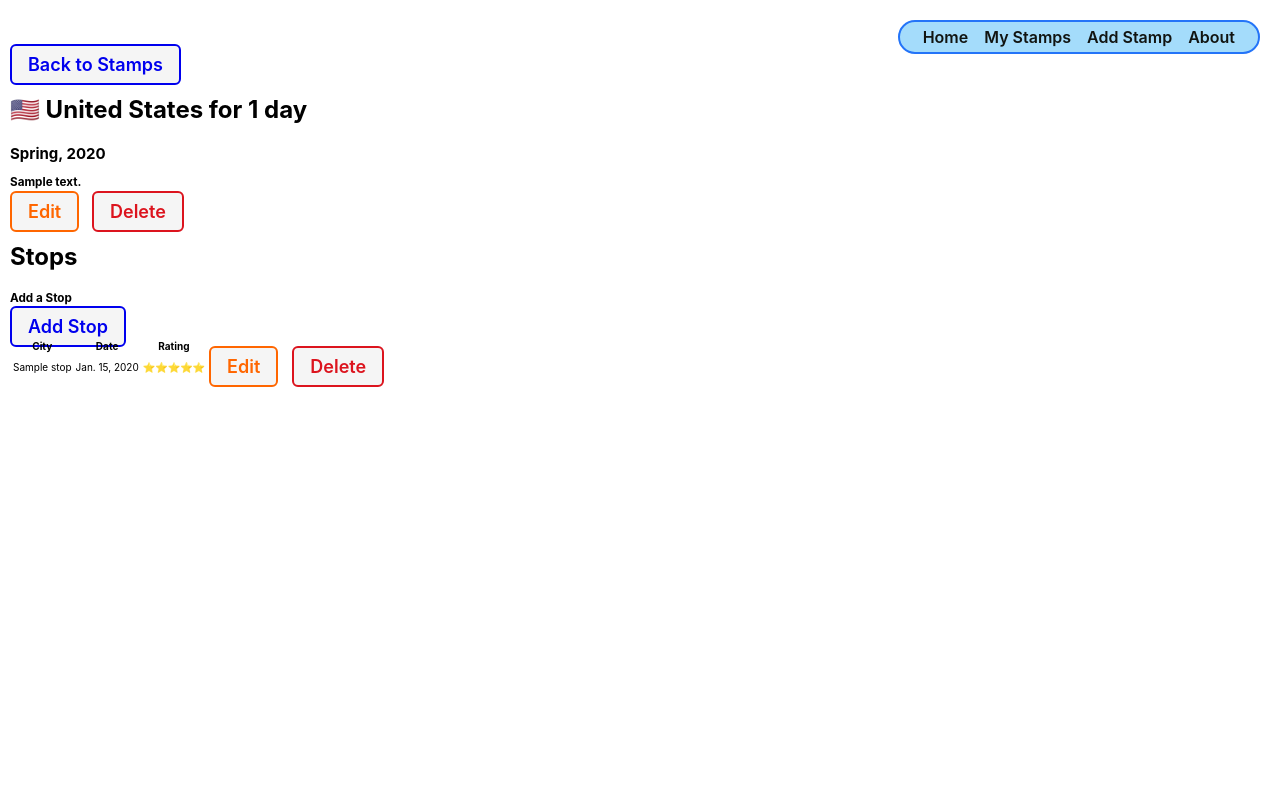
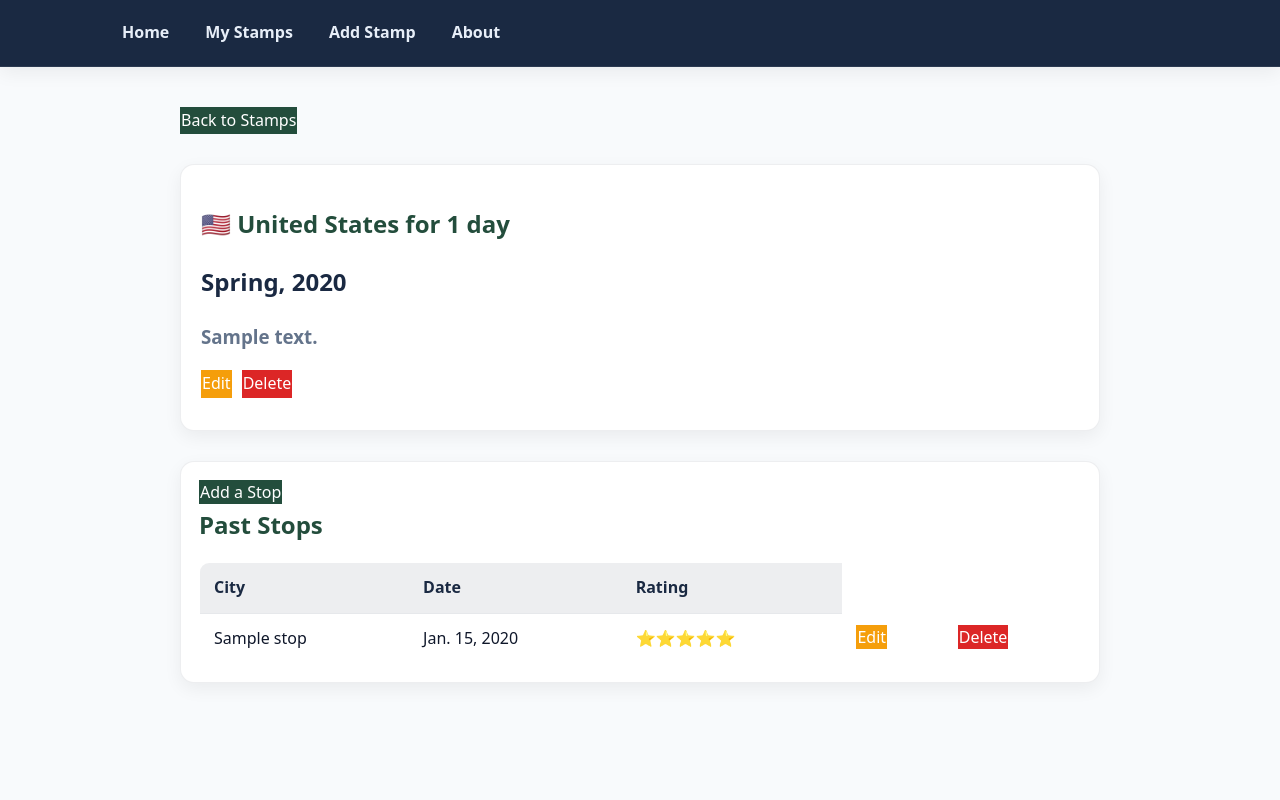
Before and after one commit to KincentVompany22/django-crud-app-lab, a Django app: page /stamps/1/ in a window 1280 px wide. Run offline with Django 5.2, Linux system fonts and the light colour scheme; tables that the repository leaves empty hold one stand-in row (values such as "Sample post").

Commit message:
add some CSS

```diff
--- a/my_app/static/css/base.css
+++ b/my_app/static/css/base.css
@@ -1,274 +1,94 @@
-/* static/css/base.css  */
+/* ===== Brand theme ===== */
+:root{
+  --brand:        rgba(35,77,60,1);     /* forest green */
+  --brand-700:    rgba(35,77,60,0.9);
+  --navy:         rgba(26,41,66,1);     /* deep navy */
+  --navy-100:     rgba(26,41,66,0.08);
+  --paper:        #ffffff;
+  --paper-2:      #f8fafc;
+  --ink:          #0f172a;
+  --muted:        #64748b;
 
-html {
-  box-sizing: border-box;
+  --radius: 14px;
+  --shadow-sm: 0 6px 18px rgba(2, 6, 23, 0.06);
 }
 
-/* The Universal Selector */
-*, /* All elements*/
-*::before, /* All ::before pseudo-elements */
-*::after {
-  /* All ::after pseudo-elements */
-  /* height & width will now include border & padding by default
-     but can be over-ridden as needed */
-  box-sizing: inherit;
+/* ===== Base ===== */
+*{ box-sizing: border-box; }
+html, body{ height: 100%; }
+body{
+  margin: 0;
+  color: var(--ink);
+  background: var(--paper-2);
+  font: 16px/1.6 system-ui, -apple-system, Segoe UI, Roboto, Inter, Arial, sans-serif;
 }
 
-/* resets font size to be 62.5% of the user preference -
-     in most browser configurations this will be 10px */
-:root {
-  font-size: 62.5%;
+a{ color: var(--brand); text-decoration: none; }
+a:hover{ color: var(--brand-700); }
+
+/* ===== Header / Nav ===== */
+header{
+  background: var(--navy);
+  color: #fff;
+  border-bottom: 1px solid rgba(255,255,255,0.08);
+  box-shadow: var(--shadow-sm);
+  position: sticky; top: 0; z-index: 50;
 }
 
-body {
-  margin: 0;
-  display: flex;
-  flex-direction: column;
-  align-items: center;
-  font-family: -apple-system, BlinkMacSystemFont, 'Segoe UI', 'Roboto',
-    'Oxygen', 'Ubuntu', 'Cantarell', 'Fira Sans', 'Droid Sans',
-    'Helvetica Neue', sans-serif;
-  min-height: 100vh;
-  --nav-bg: rgba(104, 197, 248, 0.7);
-  --nav-bg-ff: rgba(104, 197, 248, 0.9);
-  --borders: rgb(36, 116, 248) solid 2px;
-  --text-color: rgb(17, 20, 17);
-  --link-hover-color: rgb(16, 56, 158);
-  --button-bg: rgb(245, 245, 245);
-  --button-bg-hover: rgb(226, 226, 226);
-  --submit: rgb(26, 128, 0);
-  --warn: rgb(255, 102, 0);
-  --danger: rgb(220, 20, 30);
-  --secondary: rgb(57, 57, 57);
-  --card-box-shadow: 5px 5px 6px -1px #aaa;
-  --font-xtreme: 4.2rem;
-  --font-xxl: 3.6rem;
-  --font-xl: 2.4rem;
-  --font-l: 1.8rem;
-  --font-reg: 1.6rem;
-  --card-border-radius: 6px;
+nav{
+  max-width: 1100px;
+  margin: 0 auto;
+  padding: 12px 20px;
 }
 
-header {
-  width: 100%;
-  background: var(--nav-bg-ff); /* rgba(104, 197, 248, .9) */
-  border-bottom: var(--borders);
-}
-
-nav {
-  margin: 10px;
-}
-
-ul {
-  margin: 0;
+nav ul{
   list-style: none;
-  padding: 0;
-}
-
-main {
-  width: 100%;
-  padding: 0 10px;
-}
-
-h2 {
-  font-size: var(--font-xl);
-}
-
-nav a {
-  text-decoration: none;
-  color: var(--text-color);
-  font-weight: 600;
-  font-size: 16px;
-}
-
-nav a:hover {
-  color: var(--link-hover-color);
-}
-
-nav ul {
   display: flex;
   align-items: center;
-  justify-content: center;
+  gap: 12px;
+  margin: 0;
+  padding: 0;
   flex-wrap: wrap;
 }
 
-nav li {
-  padding: 5px 8px;
+nav li a{
+  display: inline-flex;
+  align-items: center;
+  padding: 8px 12px;
+  border-radius: 10px;
+  color: #e7eef8;            /* soft white */
+  font-weight: 600;
+  transition: background .15s ease, color .15s ease, transform .06s ease;
 }
 
-.header-logo-container {
-  margin: auto;
-  padding: 10px 20px 0;
-  max-width: 500px;
+nav li a:hover{
+  background: rgba(255,255,255,0.1);
+  color: #fff;
+  transform: translateY(-1px);
 }
 
-.page-header {
-  display: flex;
-  align-items: center;
-  margin: 20px;
+/* Optional: mark current page (set class="active" on the link in the template) */
+nav li a.active,
+nav li a[aria-current="page"]{
+  background: rgba(255,255,255,0.18);
+  color: #fff;
 }
 
-.btn {
-  font-size: var(--font-l);
-  padding: 8px 16px;
-  border-radius: 6px;
-  border-width: 2px;
-  border-style: solid;
-  text-decoration: none;
-  background-color: var(--button-bg);
-  font-weight: 600;
-  cursor: pointer;
-  font-family: inherit;
-  margin-right: 10px;
+/* ===== Main layout ===== */
+main{
+  max-width: 1100px;
+  margin: 20px auto;
+  padding: 0 20px 40px;
 }
 
-.btn:hover {
-  background-color: var(--button-bg-hover);
+/* ===== Utility ===== */
+.container{ max-width: 1100px; margin: 0 auto; padding: 0 20px; }
+.hr{ height:1px; background: var(--navy-100); border:0; margin:16px 0; }
+
+/* ===== Responsive tweaks ===== */
+@media (max-width: 640px){
+  nav{ padding: 10px 14px; }
+  nav ul{ gap: 8px; }
+  nav li a{ padding: 7px 10px; }
+  main{ padding: 0 14px 28px; }
 }
-
-.submit {
-  color: var(--submit);
-  border-color: var(--submit);
-}
-
-.secondary {
-  color: var(--secondary);
-  border-color: var(--secondary);
-}
-
-.warn {
-  color: var(--warn);
-  border-color: var(--warn);
-}
-
-.danger {
-  color: var(--danger);
-  border-color: var(--danger);
-}
-
-.page-header h1 {
-  font-size: var(--font-xxl);
-  margin: 0;
-}
-
-.page-header img {
-  height: 40px;
-  margin-left: 15px;
-}
-
-.page-header img:first-of-type {
-  margin-left: 20px;
-}
-
-.page-content {
-  font-size: var(--font-reg);
-}
-
-@media only screen and (min-width: 768px) {
-  header {
-    position: sticky;
-    display: flex;
-    flex-direction: row;
-    top: 0;
-    align-items: center;
-  }
-
-  main {
-    max-width: 1300px;
-    min-height: calc(100vh - 53px);
-  }
-
-  nav,
-  .header-logo-container {
-    margin: 10px 0;
-    padding: 0 15px;
-  }
-
-  /* visual fix to help align logo */
-  .header-logo-container {
-    padding-top: 3px;
-  }
-
-  nav {
-    margin-left: auto;
-    display: flex;
-    justify-content: center;
-  }
-
-  nav ul {
-    flex-wrap: nowrap;
-  }
-
-  .header-logo-container {
-    width: 213px;
-  }
-
-  .page-header h1 {
-    font-size: var(--font-xtreme);
-  }
-
-  .page-header img {
-    height: 50px;
-    margin-left: 20px;
-  }
-
-  .page-header img:first-of-type {
-    margin-left: 25px;
-  }
-
-  @supports (-webkit-backdrop-filter: none) or (backdrop-filter: none) {
-    header {
-      background: var(--nav-bg);
-      -webkit-backdrop-filter: blur(3px);
-      backdrop-filter: blur(3px);
-    }
-  }
-}
-
-@media only screen and (min-width: 1024px) {
-  main {
-    min-height: calc(100vh - 55px);
-  }
-
-  header {
-    margin: 20px 20px 0 20px;
-    width: calc(100vw - 40px);
-    max-width: 1920px;
-    top: 20px;
-    background-color: transparent;
-    border-bottom: none;
-  }
-
-  nav,
-  .header-logo-container {
-    margin: 0;
-    background: var(--nav-bg-ff);
-    border: var(--borders);
-    border-radius: 18px;
-  }
-
-  nav {
-    margin-left: auto;
-  }
-
-  .header-logo-container {
-    /* visual fix to help align logo */
-    padding-top: 6px;
-    width: 256px;
-    height: 35px;
-  }
-
-  @supports (-webkit-backdrop-filter: none) or (backdrop-filter: none) {
-    header {
-      -webkit-backdrop-filter: none;
-      backdrop-filter: none;
-    }
-
-    nav,
-    .header-logo-container {
-      background: rgba(104, 197, 248, 0.6);
-      -webkit-backdrop-filter: blur(3px);
-      backdrop-filter: blur(3px);
-    }
-  }
-}
--- a/my_app/static/css/stamps/stamp-detail.css
+++ b/my_app/static/css/stamps/stamp-detail.css
@@ -1,219 +1,107 @@
-.stamp-container {
-  padding: 35px 30px;
-  display: flex;
-  flex-direction: column;
-  align-items: center;
-  justify-content: center;
+/* ===== Brand theme (Stamped) ===== */
+:root{
+  --brand:        rgba(35,77,60,1);     /* forest green */
+  --brand-700:    rgba(35,77,60,0.9);
+  --brand-100:    rgba(35,77,60,0.10);
+  --navy:         rgba(26,41,66,1);     /* deep navy */
+  --navy-100:     rgba(26,41,66,0.08);
+  --ink:          #0f172a;              /* text */
+  --muted:        #64748b;              /* secondary text */
+  --paper:        #ffffff;
+  --line:         #e6e8eb;
+
+  --danger:       #dc2626;
+  --danger-700:   #b91c1c;
+  --warn:         #f59e0b;
+  --warn-700:     #d97706;
+
+  --radius: 14px;
+  --shadow-sm: 0 6px 18px rgba(2, 6, 23, 0.06);
 }
 
-.stamp-img {
-  width: 75%;
-  max-width: 350px;
+/* ===== Containers & headings with brand accents ===== */
+.stamp-details,
+.stops{
+  background: var(--paper);
+  border: 1px solid var(--navy-100);
+  border-radius: var(--radius);
+  box-shadow: var(--shadow-sm);
 }
 
-.usr-img {
-  width: 100%;
-  border-radius: var(--card-border-radius);
+.stamp-details h1{
+  color: var(--navy);
+}
+.stamp-details h2{
+  color: var(--brand);
+}
+.stamp-details h3{
+  color: var(--muted);
 }
 
-.stamp-details {
-  width: 98%;
+/* ===== Action bar spacing (unchanged) ===== */
+.stamp-actions{ display:flex; gap:10px; flex-wrap:wrap; margin-bottom:12px; }
+
+/* ===== Buttons with brand colors ===== */
+.btn{
+  background: var(--brand);
+  color: #fff;
+  border: 1px solid transparent;
+}
+.btn:hover{ background: var(--brand-700); }
+
+.btn.secondary{
+  background: transparent;
+  color: var(--brand);
+  border: 1px solid var(--brand-700);
+}
+.btn.secondary:hover{ background: var(--brand-100); }
+
+.btn.warn{
+  background: var(--warn);
+  color: #fff;
+}
+.btn.warn:hover{ background: var(--warn-700); }
+
+.btn.danger{
+  background: var(--danger);
+  color: #fff;
+}
+.btn.danger:hover{ background: var(--danger-700); }
+
+/* ===== Table styling with subtle navy header ===== */
+.stops table{
+  width: 100%;
+  border-collapse: collapse;
+  margin-top: 10px;
+  overflow: hidden;
+  border-radius: 10px;
+  border: 1px solid var(--navy-100);
 }
 
-.stamp-actions {
-  margin-top: 20px;
+.stops thead th{
+  text-align: left;
+  font-weight: 700;
+  padding: 12px 14px;
+  background: var(--navy-100);
+  color: var(--navy);
+  border-bottom: 1px solid var(--line);
+  white-space: nowrap;
 }
 
-.stamp-details-container {
-  display: flex;
-  flex-direction: column;
-  padding-bottom: 20px;
-  align-items: center;
+.stops tbody td{
+  padding: 12px 14px;
+  border-bottom: 1px solid #eef0f2;
 }
+.stops tbody tr:hover{ background: #fafbfc; }
 
-.subsection-title {
-  display: flex;
-  align-items: center;
-  margin-bottom: 12px;
+/* ===== Page wrappers (keep your layout) ===== */
+.stamp-container{
+  display:grid; gap:18px; grid-template-columns:1fr;
+  max-width:960px; margin:0 auto; padding:20px;
 }
+.stamp-details{ padding:20px; }
+.stamp-details-container{ max-width:960px; margin:10px auto 40px; padding:0 20px 20px; }
+.stops{ padding:18px; }
 
-.subsection-content {
-  margin: 0 8px;
-}
-
-.toy-container {
-  display: flex;
-  align-items: center;
-  flex-wrap: wrap;
-}
-
-.color-block {
-  opacity: 0.8;
-  height: 25px;
-  width: 25px;
-  margin-right: 10px;
-}
-
-.unfed,
-.fed,
-.no-toys,
-.all-toys {
-  margin: 0;
-  font-weight: bold;
-}
-
-.unfed,
-.no-toys {
-  color: var(--danger);
-}
-
-.fed,
-.all-toys {
-  color: var(--submit);
-}
-
-.stamp-details h1 {
-  font-size: var(--font-xxl);
-  margin: 15px 0 3px;
-}
-
-.stamp-details h2 {
-  font-size: var(--font-xl);
-  margin: 0 0 10px;
-  margin-top: 0;
-  margin-bottom: 10px;
-}
-
-.stamp-details h3 {
-  margin: 20px 0 10px;
-  font-size: var(--font-l);
-}
-
-.stamp-details p {
-  font-size: var(--font-reg);
-  margin: 5px 0;
-}
-
-.stamp-details-container > section {
-  width: 80%;
-  min-width: 360px;
-  border: var(--borders);
-  border-radius: var(--card-border-radius);
-  padding: 10px;
-  box-shadow: var(--card-box-shadow);
-  display: flex;
-  flex-direction: column;
-  justify-content: center;
-  margin-bottom: 20px;
-}
-
-.subsection-title img {
-  height: 42px;
-  margin-left: 8px;
-}
-
-.subsection-title img:first-of-type {
-  margin-left: 16px;
-}
-
-.stops h2,
-.toys h2 {
-  font-size: 3.2rem;
-  margin: 0;
-}
-
-.stops h3,
-.toys h3 {
-  font-size: var(--font-xl);
-  margin: 10px 0;
-}
-
-.subsection-content p,
-.subsection-content input,
-.subsection-content select {
-  font-size: var(--font-l);
-}
-
-.subsection-content input,
-.subsection-content select {
-  margin-left: 5px;
-  padding: 3px;
-}
-
-.stops table {
-  width: calc(100% - 16px);
-  text-align: left;
-  border-collapse: collapse;
-  margin: 0 8px;
-}
-
-.stops td {
-  padding: 8px 5px;
-  font-size: var(--font-reg);
-}
-
-.stops th {
-  font-size: var(--font-l);
-  padding: 5px 5px 0;
-  border-bottom: rgb(36, 116, 248) solid 2px;
-}
-
-.stops tr:nth-child(even) {
-  background-color: #f3f3fd;
-}
-
-.toy-container p {
-  margin: 12px 0;
-}
-
-.toy-container a {
-  text-decoration: none;
-  color: #111;
-}
-
-.toy-container .btn {
-  padding: 3px 10px;
-  margin-left: 10px;
-}
-
-#file-input {
-  overflow: hidden;
-  position: absolute;
-  width: 0.1px;
-  height: 0.1px;
-}
-
-#file-name {
-  margin-bottom: 10px;
-}
-
-@media only screen and (min-width: 768px) {
-  .stamp-container {
-    padding: 35px 30px;
-    flex-direction: row;
-    align-items: center;
-    justify-content: start;
-  }
-
-  .stamp-img {
-    width: 25%;
-    max-width: 250px;
-    margin-right: 25px;
-  }
-
-  .stamp-details-container {
-    flex-direction: row;
-    justify-content: space-around;
-    align-items: flex-start;
-  }
-
-  .stamp-details-container > section {
-    width: 45%;
-  }
-}
-
-@media only screen and (min-width: 1024px) {
-  .stamp-details-container {
-    padding: 0 40px;
-  }
-}
+.subsection-title{ display:flex; align-items:center; justify-content:space-between; margin-bottom:8px; }
+.subsection-title h2{ margin:0 0 8px; color: var(--brand); }
--- a/my_app/templates/stamps/detail.html
+++ b/my_app/templates/stamps/detail.html
@@ -5,7 +5,7 @@ Details
 {% endblock %}
 
 {% block head %}
-<link rel="stylesheet" href="{% static 'css/cats/stamp-detail.css' %}" />
+<link rel="stylesheet" href="{% static 'css/stamps/stamp-detail.css' %}" />
 {% endblock %}
 
 {% block content %}
@@ -19,8 +19,8 @@ Details
         for {{ stamp.days }} days
         {% else %}
         for {{ stamp.days }} day
+        {% endif %}
         </h2>
-        {% endif %}
         <h1>{{ stamp.get_season_display }}, {{ stamp.year }} </h1>
         <h3>{{ stamp.description }}</h3>
         <div class="stamp-actions">
@@ -33,13 +33,12 @@ Details
 <div class="stamp-details-container">
   <section class="stops">
 
+    <a href="{% url 'stop-create' stamp.id %}" class="btn">Add a Stop</a>
+
     <div class="subsection-title">
-      <h2>Stops</h2>
+      <h2>Past Stops</h2>
     </div>
-
-    <h3>Add a Stop</h3>
-    <a href="{% url 'stop-create' stamp.id %}" class="btn">Add Stop</a>
-
+    {% if stamp.stop_set.all.count %}
     <table>
       <thead>
         <tr>
@@ -60,7 +59,9 @@ Details
         {% endfor %}
       </tbody>
     </table>
-
+    {% else %}
+    <h3> No stops added yet! </h3>
+    {% endif %}
   </section>
 </div>
 {% endblock %}
```
Also changed, not shown: my_app/migrations/0007_alter_stop_options_alter_stop_date.py (added).
